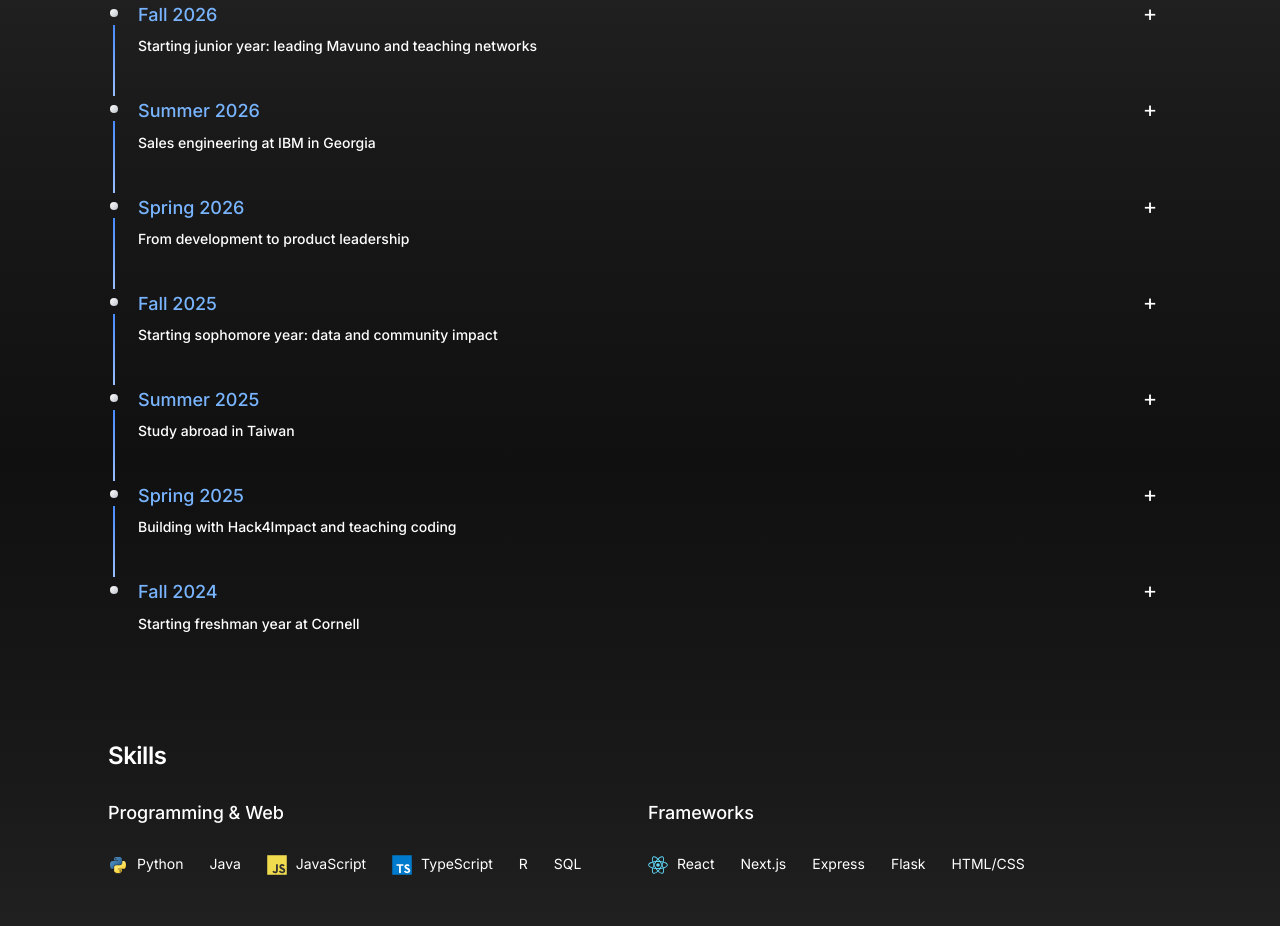
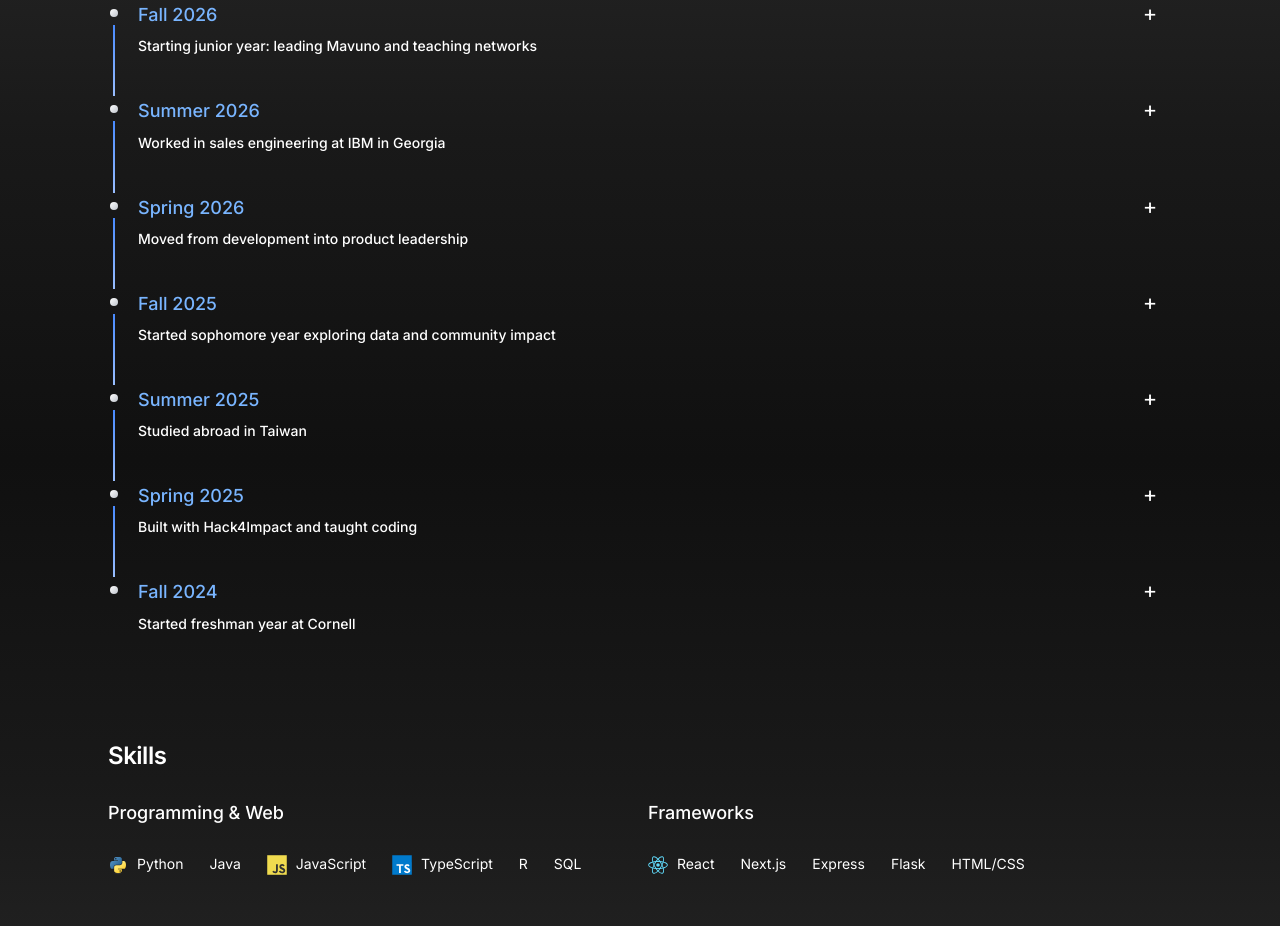
Before and after one commit to nysdey/personal-website, a Next.js app: page / in a window 1280 px wide. Shown: the part 820-1746 px from the top of the page. Built offline with nearby package versions, Linux system fonts and the light colour scheme.

Commit message:
fixed timeline stuff

```diff
--- a/app/layout.tsx
+++ b/app/layout.tsx
@@ -9,7 +9,7 @@ const interSans = Inter({
 
 export const metadata: Metadata = {
   metadataBase: new URL("https://sydney-chin.sydneychin13.chatgpt.site"),
-  title: "Sydney Chin — Product, Data & Curious Things",
+  title: "Sydney Chin | Portfolio",
   description:
     "The personal portfolio of Sydney Chin: Information Science student at Cornell working across technical product management, sales engineering, and data analysis.",
   openGraph: {
--- a/app/page.tsx
+++ b/app/page.tsx
@@ -120,7 +120,7 @@ const chapters = [
   {
     "term": "Freshman Fall",
     "season": "Fall 2024",
-    "title": "Starting freshman year at Cornell",
+    "title": "Started freshman year at Cornell",
     "story": "I began studying Information Science and joined the Phonetics Lab, putting data analysis into practice through speech research.",
     "roles": [
       6,
@@ -130,7 +130,7 @@ const chapters = [
   {
     "term": "Freshman Spring",
     "season": "Spring 2025",
-    "title": "Building with Hack4Impact and teaching coding",
+    "title": "Built with Hack4Impact and taught coding",
     "story": "I joined Hack4Impact as a full-stack developer and volunteered with Girls Who Code, expanding from research into building software and helping others learn.",
     "roles": [
       3,
@@ -140,14 +140,14 @@ const chapters = [
   {
     "term": "Study Abroad in Taiwan",
     "season": "Summer 2025",
-    "title": "Study abroad in Taiwan",
+    "title": "Studied abroad in Taiwan",
     "story": "I spent the summer studying abroad in Taiwan.",
     "roles": []
   },
   {
     "term": "Sophomore Fall",
     "season": "Fall 2025",
-    "title": "Starting sophomore year: data and community impact",
+    "title": "Started sophomore year exploring data and community impact",
     "story": "I continued developing nonprofit tools at Hack4Impact, completed my time in the Phonetics Lab, and explored county-level health outcomes through a data analysis project.",
     "roles": [
       3,
@@ -158,7 +158,7 @@ const chapters = [
   {
     "term": "Sophomore Spring",
     "season": "Spring 2026",
-    "title": "From development to product leadership",
+    "title": "Moved from development into product leadership",
     "story": "I worked on engagement and acquisition at Timing, continued building nonprofit software, and stepped into the product manager and technical lead role for Mavuno in May.",
     "roles": [
       4,
@@ -169,7 +169,7 @@ const chapters = [
   {
     "term": "Summer at IBM",
     "season": "Summer 2026",
-    "title": "Sales engineering at IBM in Georgia",
+    "title": "Worked in sales engineering at IBM in Georgia",
     "story": "I connected technical solutions with client needs through sales outreach, internal tools, and live demonstrations at IBM, while continuing to lead Mavuno.",
     "roles": [
       2,
```
